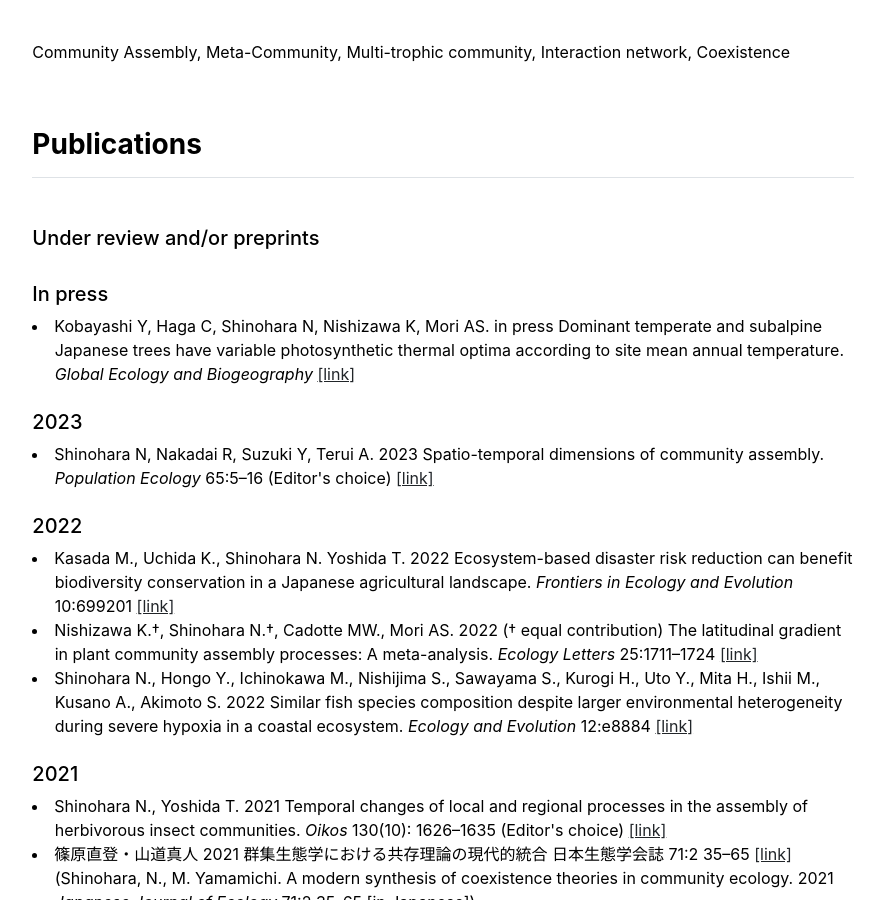
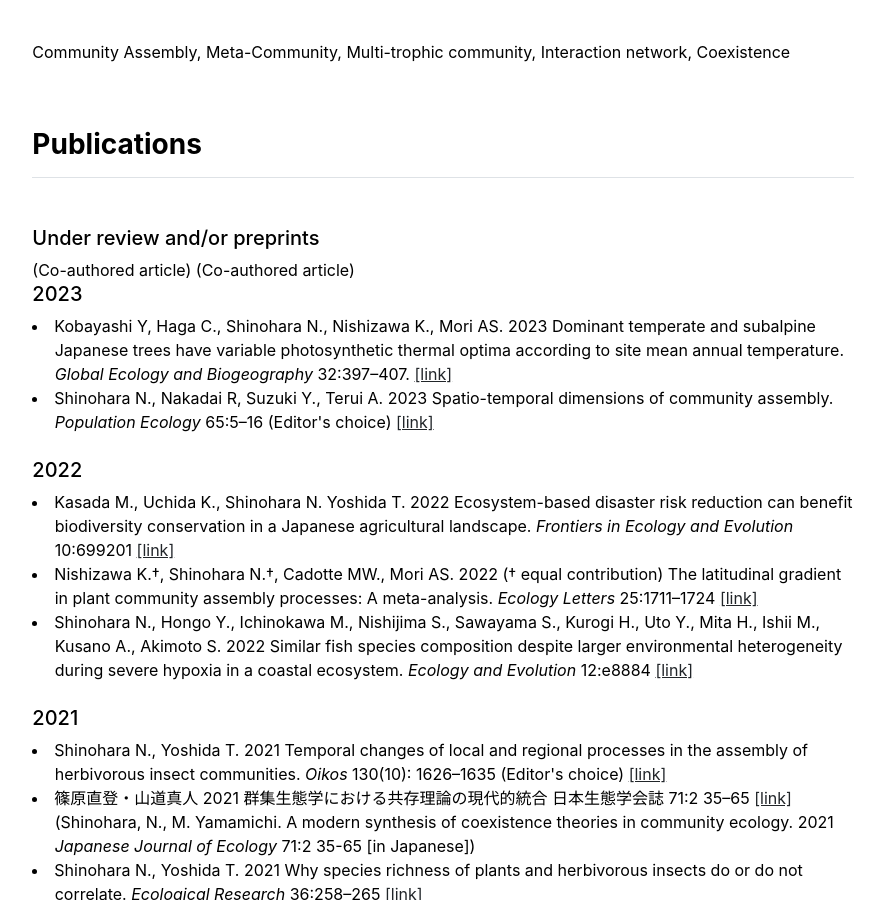
Before and after one commit to snaoto/snaoto.github.io, a Jekyll site: the page built from index.md, in a window 1280 px wide and 900 px high, scrolled down 568 px. Shown: the whole window, without its empty margins (197-1082 px from the left). Built offline with Jekyll 4.4.1, drawn with Linux system fonts in a browser that asks for light colours.

Commit message:
Update publications.html
Updated publication records

```diff
--- a/_includes/publications.html
+++ b/_includes/publications.html
@@ -23,12 +23,14 @@
     <h3 class="fw-bold border-bottom pb-3 mb-5">Publications</h3>
 
     <h5>Under review and/or preprints</h5>
+    (Co-authored article)
+    (Co-authored article)
 
-    <br><h5>In press</h5>
-    <li>Kobayashi Y, Haga C, Shinohara N, Nishizawa K, Mori AS. in press Dominant temperate and subalpine Japanese trees have variable photosynthetic thermal optima according to site mean annual temperature. <i>Global Ecology and Biogeography</i>  <a href = https://onlinelibrary.wiley.com/doi/10.1111/geb.13636 target = "_blank"> [link] </a> </li>
+    <!-- <br><h5>In press</h5> -->
 
     <br><h5>2023</h5>
-    <li>Shinohara N, Nakadai R, Suzuki Y, Terui A. 2023 Spatio-temporal dimensions of community assembly. <i>Population Ecology</i> 65:5–16 (Editor's choice) <a href = https://esj-journals.onlinelibrary.wiley.com/doi/10.1002/1438-390X.12144 target = "_blank"> [link] </a></li>
+    <li>Kobayashi Y, Haga C., Shinohara N., Nishizawa K., Mori AS. 2023 Dominant temperate and subalpine Japanese trees have variable photosynthetic thermal optima according to site mean annual temperature. <i>Global Ecology and Biogeography</i> 32:397–407. <a href = https://onlinelibrary.wiley.com/doi/10.1111/geb.13636 target = "_blank"> [link] </a> </li>
+    <li>Shinohara N., Nakadai R, Suzuki Y., Terui A. 2023 Spatio-temporal dimensions of community assembly. <i>Population Ecology</i> 65:5–16 (Editor's choice) <a href = https://esj-journals.onlinelibrary.wiley.com/doi/10.1002/1438-390X.12144 target = "_blank"> [link] </a></li>
 
     <br><h5>2022</h5>
     <li>Kasada M., Uchida K., Shinohara N. Yoshida T. 2022 Ecosystem-based disaster risk reduction can benefit biodiversity conservation in a Japanese agricultural landscape. <i>Frontiers in Ecology and Evolution</i> 10:699201 <a href = https://www.frontiersin.org/articles/10.3389/fevo.2022.699201/full target = "_blank"> [link] </a></li>
```
